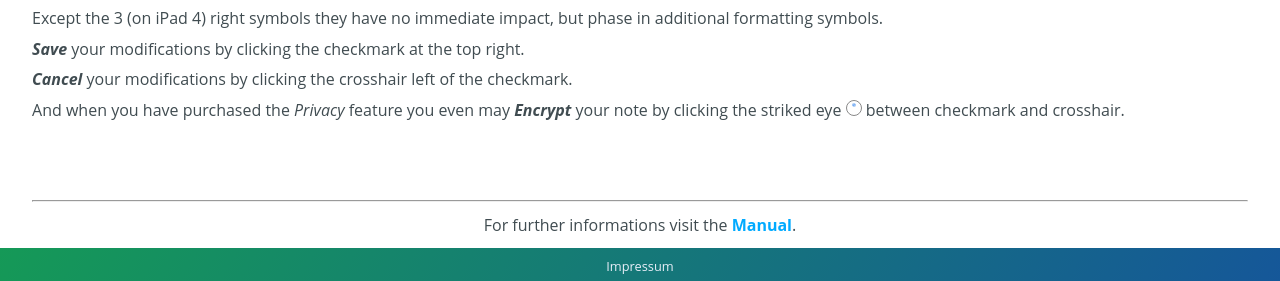
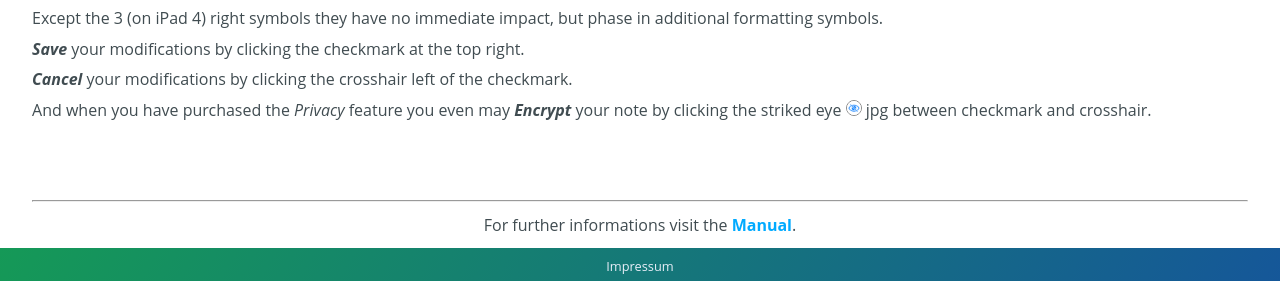
Before and after one commit to cs-LA/home, a Jekyll site: the page built from KTrunk/GettingStarted.md, in a window 1280 px wide. Shown: the part 616-897 px from the top of the page. Built offline with Jekyll 4.4.1, drawn with Linux system fonts in a browser that asks for light colours; our own code applies the rules of GitHub Pages for plain Markdown files.

Commit message:
Update GettingStarted.md

```diff
--- a/KTrunk/GettingStarted.md
+++ b/KTrunk/GettingStarted.md
@@ -55,7 +55,7 @@
   <span class="de"><b><i>Verwerfe</i></b> Deine Änderungen, indem Du das Kreuz neben dem Speichern-Häkchen klickst.</span>
 </p>
 <p>
-  <span class="en">And when you have purchased the <i>Privacy</i> feature you even may <b><i>Encrypt</i></b> your note by clicking the striked eye <img src="Manual/buttons/eyeEncrypt.png" class="appButton"> between checkmark and crosshair.</span>
+  <span class="en">And when you have purchased the <i>Privacy</i> feature you even may <b><i>Encrypt</i></b> your note by clicking the striked eye <img src="Manual/buttons/eyeEncrypt.jpg" class="appButton"> jpg between checkmark and crosshair.</span>
   <span class="de">Und wenn Du das <i>Privatsphären</i>-Feature erworben hast, kannst Du Deine Notiz sogar <b><i>Verschlüsselt</i></b> abspeichern, indem Du das durchgestrichene Auge <img src="Manual/buttons/eyeDecrypt.jpg" class="appButton"> zwischen dem Speichern-Häkchen und dem Verwerfen-Kreuz klickst.</span>
 </p>
 <h3>&nbsp;</h3>
```
